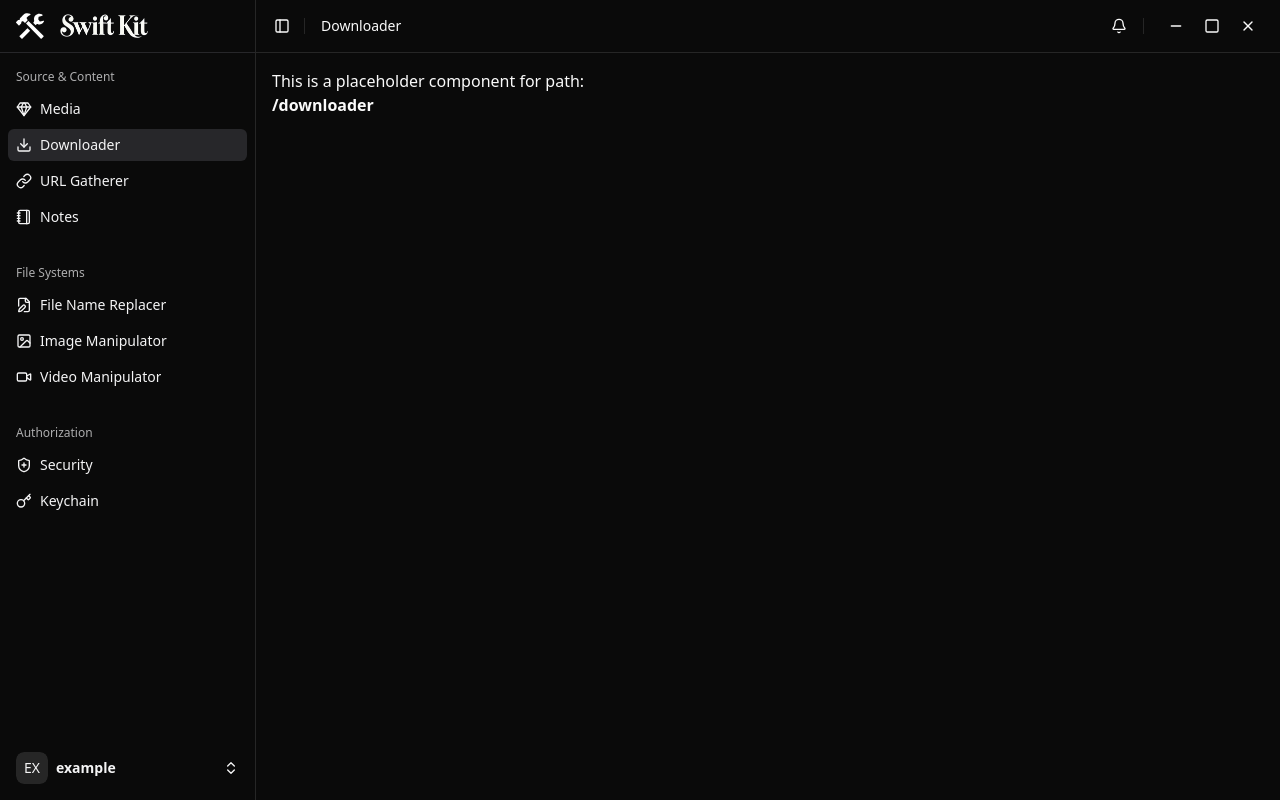
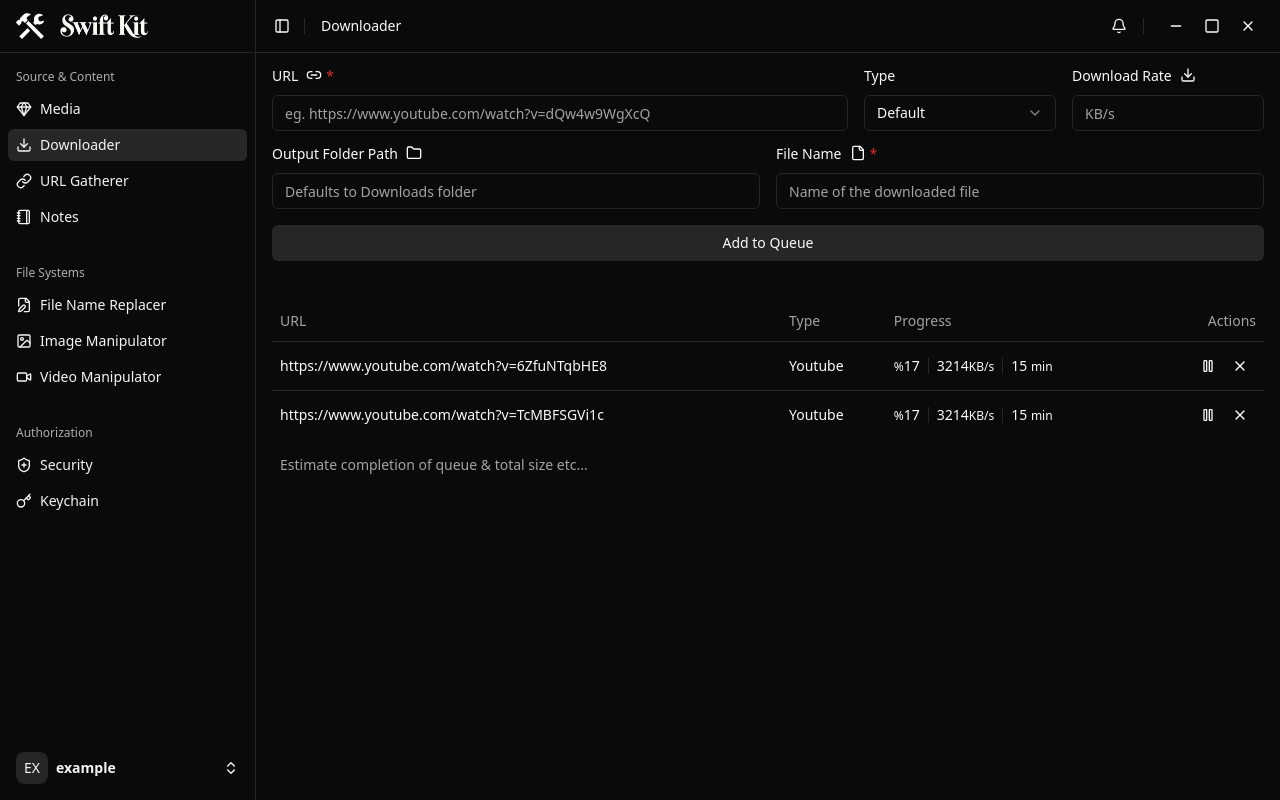
Before and after one commit to ev3nst/swift-kit, a React (Vite) app: page /downloader in a window 1280 px wide. Built offline with nearby package versions, Linux system fonts and the light colour scheme.

Commit message:
downloader design done

```diff
--- a/src/app.tsx
+++ b/src/app.tsx
@@ -9,6 +9,7 @@ import Layout from '@/layout';
 
 const Media = lazy(() => import('@/pages/media/index'));
 const Movie = lazy(() => import('@/pages/media/movie'));
+const Downloader = lazy(() => import('@/pages/downloader'));
 const FilenameReplacer = lazy(() => import('@/pages/filename-replacer'));
 
 const Placeholder = lazy(() => import('@/pages/placeholder'));
@@ -40,7 +41,7 @@ function App() {
 							</Media>
 						</Route>
 
-						<Route path="/downloader" component={Placeholder} />
+						<Route path="/downloader" component={Downloader} />
 						<Route path="/url-gatherer" component={Placeholder} />
 						<Route path="/notes" component={Placeholder} />
 						<Route
--- /dev/null
+++ b/src/pages/downloader.tsx
@@ -0,0 +1,297 @@
+import { useState } from 'react';
+import { zodResolver } from '@hookform/resolvers/zod';
+import { useForm } from 'react-hook-form';
+import { z } from 'zod';
+import {
+	DownloadIcon,
+	FileIcon,
+	FolderIcon,
+	Link2Icon,
+	PauseIcon,
+	XIcon,
+} from 'lucide-react';
+
+import {
+	Form,
+	FormControl,
+	FormField,
+	FormItem,
+	FormLabel,
+	FormMessage,
+} from '@/components/form';
+import {
+	Table,
+	TableBody,
+	TableCaption,
+	TableCell,
+	TableHead,
+	TableHeader,
+	TableRow,
+} from '@/components/table';
+import { Input } from '@/components/input';
+import {
+	Select,
+	SelectContent,
+	SelectItem,
+	SelectTrigger,
+	SelectValue,
+} from '@/components/select';
+import { Button } from '@/components/button';
+import { Separator } from '@/components/separator';
+
+const queueData = [
+	{
+		source_url: 'https://www.youtube.com/watch?v=6ZfuNTqbHE8',
+		source_type: 'Youtube',
+	},
+	{
+		source_url: 'https://www.youtube.com/watch?v=TcMBFSGVi1c',
+		source_type: 'Youtube',
+	},
+];
+
+const downloaderSchema = z.object({
+	output_path: z.string().nullable(),
+	source_url: z
+		.string()
+		.nonempty({ message: 'URL is required' })
+		.url({ message: 'Must be a valid URL.' }),
+	source_type: z.string(),
+	download_rate: z.coerce.number().optional().nullable(),
+	filename: z.string().min(1, { message: 'Filename is required.' }),
+});
+
+function Downloader() {
+	const [processLoading, setProcessLoading] = useState(false);
+	const form = useForm({
+		resolver: zodResolver(downloaderSchema),
+		defaultValues: {
+			output_path: '',
+			source_url: '',
+			source_type: 'default',
+			download_rate: '' as any,
+			filename: '',
+		},
+	});
+
+	async function onSubmit(data: z.infer<typeof downloaderSchema>) {
+		console.log('data:', data);
+		console.log('setProcessLoading:', setProcessLoading);
+	}
+
+	return (
+		<div>
+			<Form {...form}>
+				<form
+					className="grid gap-4"
+					onSubmit={form.handleSubmit(onSubmit)}
+				>
+					<div className="flex flex-wrap lg:flex-nowrap gap-4">
+						<FormField
+							control={form.control}
+							name="source_url"
+							render={({ field }) => (
+								<FormItem className="grid gap-1 flex-grow">
+									<FormLabel className="flex gap-2 items-center">
+										URL
+										<div className="relative">
+											<Link2Icon className="w-4 h-4 bottom-[-7px] left-0 absolute" />
+										</div>
+										<span className="text-destructive ms-3">
+											*
+										</span>
+									</FormLabel>
+									<FormControl>
+										<Input
+											placeholder="eg. https://www.youtube.com/watch?v=dQw4w9WgXcQ"
+											{...field}
+										/>
+									</FormControl>
+									<FormMessage />
+								</FormItem>
+							)}
+						/>
+						<div className="flex gap-4 justify-between lg:w-[400px] w-full">
+							<FormField
+								control={form.control}
+								name="source_type"
+								render={({ field }) => (
+									<FormItem className="w-full flex flex-col gap-1">
+										<FormLabel>Type</FormLabel>
+										<Select
+											onValueChange={field.onChange}
+											defaultValue={field.value}
+										>
+											<FormControl>
+												<SelectTrigger>
+													<SelectValue placeholder="Default" />
+												</SelectTrigger>
+											</FormControl>
+											<SelectContent>
+												<SelectItem value="default">
+													Default
+												</SelectItem>
+												<SelectItem value="Youtube">
+													Youtube
+												</SelectItem>
+												<SelectItem value="m3u8">
+													Stream Video (m3u8)
+												</SelectItem>
+											</SelectContent>
+										</Select>
+
+										<FormMessage />
+									</FormItem>
+								)}
+							/>
+							<FormField
+								control={form.control}
+								name="download_rate"
+								render={({ field }) => (
+									<FormItem className="w-full flex flex-col gap-1">
+										<div className="flex items-center">
+											<FormLabel className="flex gap-2 items-center">
+												Download Rate
+												<div className="relative">
+													<DownloadIcon className="w-4 h-4 bottom-[-7px] left-0 absolute" />
+												</div>
+											</FormLabel>
+										</div>
+										<FormControl>
+											<Input
+												placeholder="KB/s"
+												{...field}
+											/>
+										</FormControl>
+										<FormMessage />
+									</FormItem>
+								)}
+							/>
+						</div>
+					</div>
+					<div className="flex gap-4">
+						<FormField
+							control={form.control}
+							name="output_path"
+							render={({ field }) => (
+								<FormItem className="grid gap-1 flex-grow">
+									<div className="flex items-center">
+										<FormLabel className="flex gap-2 items-center">
+											Output Folder Path
+											<div className="relative">
+												<FolderIcon className="w-4 h-4 bottom-[-7px] left-0 absolute" />
+											</div>
+										</FormLabel>
+									</div>
+									<FormControl>
+										<Input
+											placeholder="Defaults to Downloads folder"
+											{...field}
+										/>
+									</FormControl>
+									<FormMessage />
+								</FormItem>
+							)}
+						/>
+						<FormField
+							control={form.control}
+							name="filename"
+							render={({ field }) => (
+								<FormItem className="grid gap-1 flex-grow">
+									<div className="flex items-center">
+										<FormLabel className="flex gap-2 items-center">
+											File Name
+											<div className="relative">
+												<FileIcon className="w-4 h-4 bottom-[-7px] left-0 absolute" />
+											</div>
+											<span className="text-destructive ms-3">
+												*
+											</span>
+										</FormLabel>
+									</div>
+									<FormControl>
+										<Input
+											placeholder="Name of the downloaded file"
+											{...field}
+										/>
+									</FormControl>
+									<FormMessage />
+								</FormItem>
+							)}
+						/>
+					</div>
+
+					<Button
+						type="submit"
+						variant="secondary"
+						className={processLoading ? 'disabled' : ''}
+						disabled={processLoading}
+					>
+						Add to Queue
+					</Button>
+				</form>
+			</Form>
+			<Table className="mt-10">
+				<TableCaption className="text-start px-2">
+					Estimate completion of queue & total size etc...
+				</TableCaption>
+				<TableHeader>
+					<TableRow>
+						<TableHead>URL</TableHead>
+						<TableHead>Type</TableHead>
+						<TableHead>Progress</TableHead>
+						<TableHead className="text-right">Actions</TableHead>
+					</TableRow>
+				</TableHeader>
+				<TableBody>
+					{queueData.map(queue => (
+						<TableRow key={queue.source_url}>
+							<TableCell>{queue.source_url}</TableCell>
+							<TableCell>{queue.source_type}</TableCell>
+							<TableCell>
+								<div className="flex items-center gap-2">
+									<div>
+										<span className="text-xs">%</span>17
+									</div>
+									<Separator
+										orientation="vertical"
+										className="h-4"
+									/>
+									<div>
+										3214
+										<span className="text-xs">KB/s</span>
+									</div>
+									<Separator
+										orientation="vertical"
+										className="h-4"
+									/>
+									<div>
+										15 <span className="text-xs">min</span>
+									</div>
+								</div>
+							</TableCell>
+							<TableCell className="text-right">
+								<Button
+									variant="ghost"
+									className="h-8 w-8 px-0"
+									onClick={() => console.log('pause')}
+								>
+									<PauseIcon className="h-[1.2rem] w-[1.2rem] " />
+								</Button>
+								<Button
+									variant="ghost"
+									className="h-8 w-8 px-0 hover:bg-red-800"
+									onClick={() => console.log('delete')}
+								>
+									<XIcon className="h-[1.2rem] w-[1.2rem] " />
+								</Button>
+							</TableCell>
+						</TableRow>
+					))}
+				</TableBody>
+			</Table>
+		</div>
+	);
+}
+
+export default Downloader;
```
